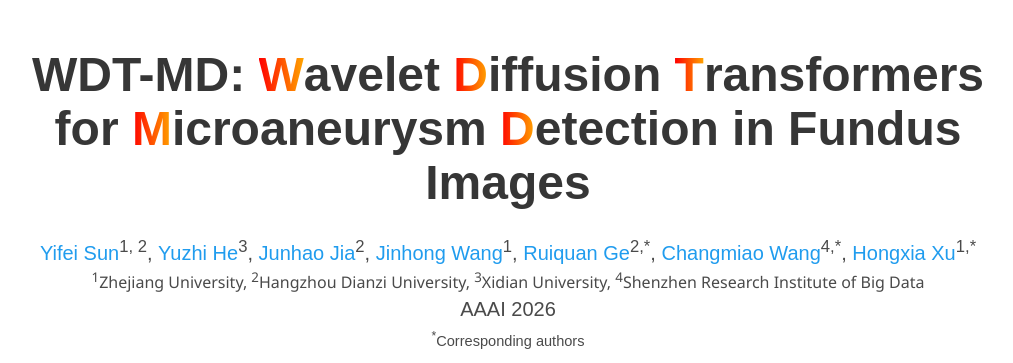
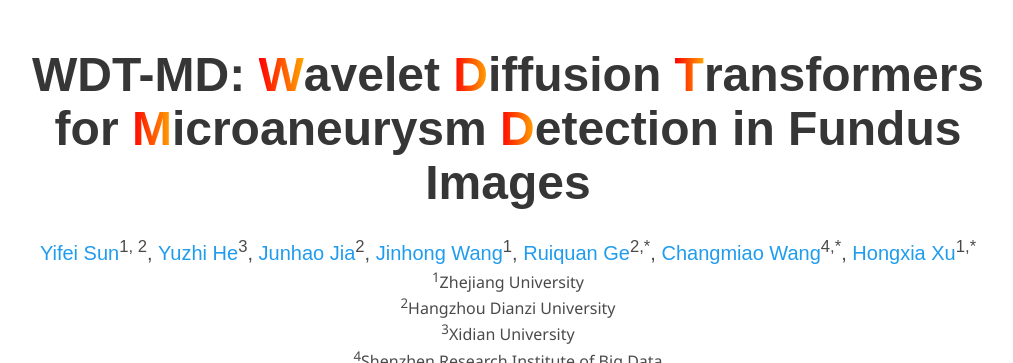
Before and after one commit to diaoquesang/WDT-MD-Project-Page, a plain HTML site: page index.html in a window 1280 px wide. Shown: the top 363 px of the page, without its empty margins (132-1145 px from the left). Drawn offline with nearby package versions, Linux system fonts and the light colour scheme; some icons are missing; a web font is replaced by a local one.

Commit message:
Update index.html
Signed-off-by: Yifei Sun（孙逸飞） <114491980+diaoquesang@users.noreply.github.com>

```diff
--- a/index.html
+++ b/index.html
@@ -71,9 +71,9 @@
               <a href="https://scholar.google.com.hk/citations?user=XlpKptAAAAAJ" target="_blank">Hongxia Xu</a><sup>1,*</sup></span>
               </div>
               <div class="author-affiliations">
-                <sup>1</sup>Zhejiang University,
-                <sup>2</sup>Hangzhou Dianzi University,
-                <sup>3</sup>Xidian University,
+                <sup>1</sup>Zhejiang University<br>
+                <sup>2</sup>Hangzhou Dianzi University<br>
+                <sup>3</sup>Xidian University<br>
                 <sup>4</sup>Shenzhen Research Institute of Big Data
               </div>
 
```
